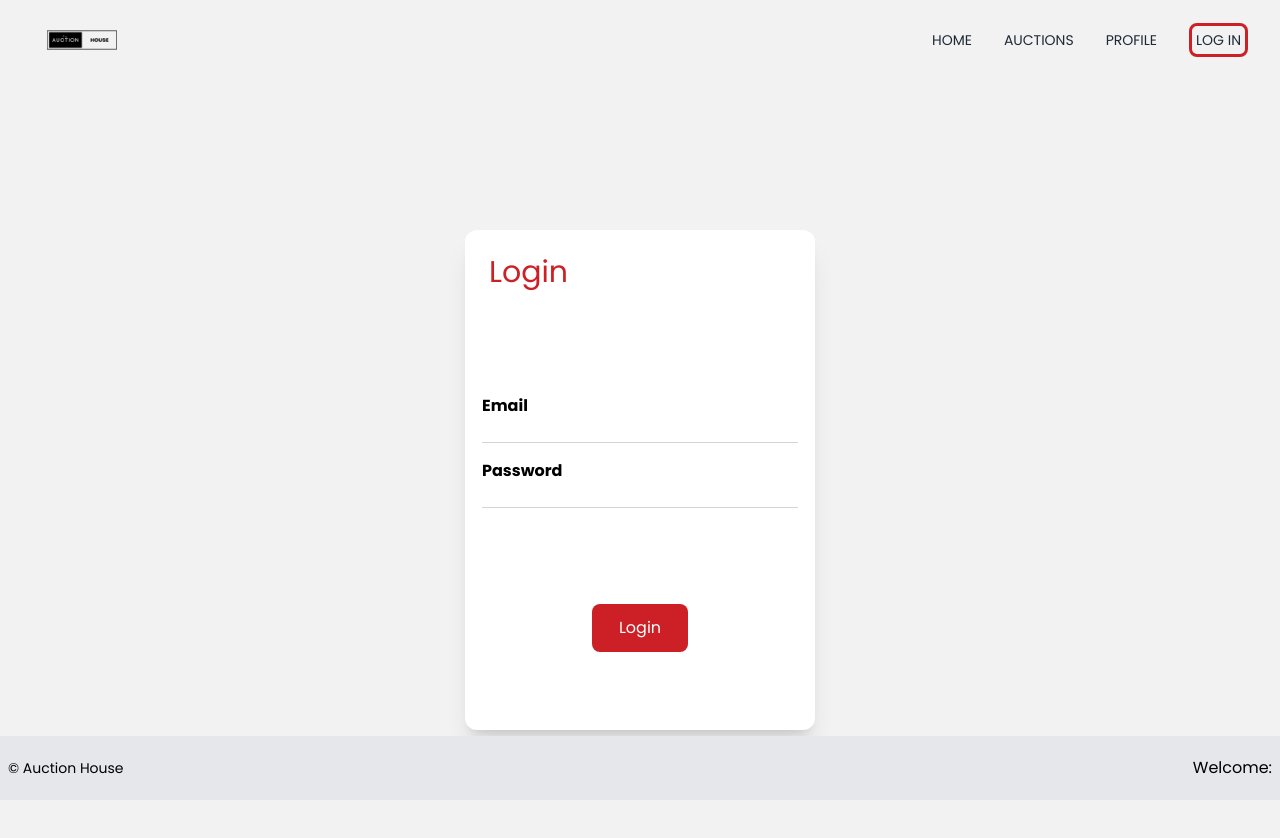
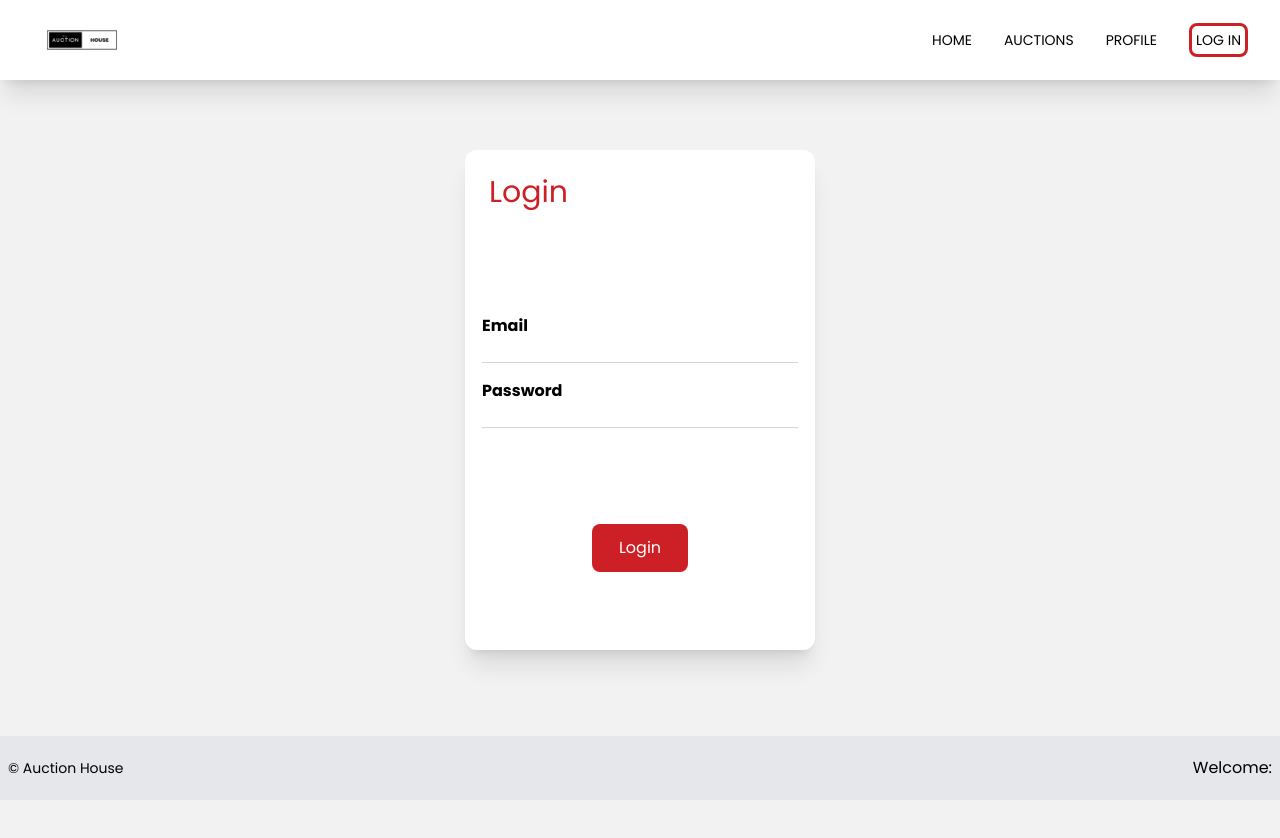
Before and after one commit to AdrianFred/projectexam2022, a Next.js app: page /auth/login in a window 1280 px wide. Shown: the top 838 px of the page. After the commit the page ends 800 px from the top, so only its background shows below. Built offline with nearby package versions, Linux system fonts and the light colour scheme; what tailwindcss-debug-screens would draw is missing.

Commit message:
Making changes to navbar, adding listing

```diff
--- a/components/Navbar.js
+++ b/components/Navbar.js
@@ -8,7 +8,7 @@ import logoImg from "../public/assets/Logo.png";
 
 const Navbar = () => {
   const [nav, setNav] = useState(false);
-  const [shadow, setShadow] = useState(false);
+  const [shadow, setShadow] = useState(true);
   const [navColor, setNavColor] = useState("#1f2937");
   const [loggedIn, setLoggedIn] = useState(false);
   const router = useRouter();
@@ -23,17 +23,6 @@ const Navbar = () => {
     setNav(!nav);
   };
 
-  useEffect(() => {
-    const handleShadow = () => {
-      if (window.scrollY >= 90) {
-        setShadow(true);
-      } else {
-        setShadow(false);
-      }
-    };
-    window.addEventListener("scroll", handleShadow);
-  }, []);
-
   const handleLogout = () => {
     localStorage.removeItem("token");
     localStorage.removeItem("credits");
@@ -43,14 +32,14 @@ const Navbar = () => {
   };
 
   return (
-    <div className={shadow ? "fixed w-full h-20 shadow-xl z-[100] bg-white" : " w-full h-20"}>
+    <div className="fixed w-full h-20 shadow-xl z-[100] bg-white">
       <div className="flex justify-between items-center w-full h-full px-8 2xl:px-16 ">
         <Link href="/">
           <Image src={logoImg} alt="/" width={100} height={100} priority />
         </Link>
         <div>
           {!loggedIn ? (
-            <ul style={{ color: `${navColor}` }} className="hidden md:flex items-center gap-8">
+            <ul className="hidden md:flex items-center gap-8 ">
               <Link href="/">
                 <li className=" text-sm uppercase hover:border-b ">Home</li>
               </Link>
@@ -65,14 +54,17 @@ const Navbar = () => {
               </Link>
             </ul>
           ) : (
-            <ul style={{ color: `${navColor}` }} className="hidden md:flex items-center gap-8">
+            <ul className="hidden md:flex items-center gap-8">
               <Link href="/">
                 <li className=" text-sm uppercase hover:border-b ">Home</li>
               </Link>
               <Link href="/auction">
                 <li className=" text-sm uppercase hover:border-b border-green">Auctions</li>
               </Link>
-              <Link href="/profile" prefetch>
+              <Link href="/listing">
+                <li className=" text-sm uppercase hover:border-b border-green">Post A Listing</li>
+              </Link>
+              <Link href="/profile">
                 <li className=" text-sm uppercase hover:border-b border-green">Profile</li>
               </Link>
               <Link href="/auth/login">
@@ -167,3 +159,172 @@ const Navbar = () => {
 };
 
 export default Navbar;
+// import React from "react";
+// import Image from "next/image";
+// import Link from "next/link";
+// import { useState, useEffect } from "react";
+// import { AiOutlineClose, AiOutlineMenu } from "react-icons/ai";
+// import { useRouter } from "next/router";
+// import logoImg from "../public/assets/Logo.png";
+
+// const Navbar = () => {
+//   const [nav, setNav] = useState(false);
+//   const [shadow, setShadow] = useState(false);
+//   const [navColor, setNavColor] = useState("#1f2937");
+//   const [loggedIn, setLoggedIn] = useState(false);
+//   const router = useRouter();
+
+//   useEffect(() => {
+//     if (localStorage.getItem("token")) {
+//       setLoggedIn(true);
+//     }
+//   }, []);
+
+//   const toggleNav = () => {
+//     setNav(!nav);
+//   };
+
+//   useEffect(() => {
+//     const handleShadow = () => {
+//       if (window.scrollY >= 90) {
+//         setShadow(true);
+//       } else {
+//         setShadow(false);
+//       }
+//     };
+//     window.addEventListener("scroll", handleShadow);
+//   }, []);
+
+//   const handleLogout = () => {
+//     localStorage.removeItem("token");
+//     localStorage.removeItem("credits");
+//     localStorage.removeItem("name");
+//     setLoggedIn(false);
+//     router.reload();
+//   };
+
+//   return (
+//     <div className={shadow ? "fixed w-full h-20 shadow-xl z-[100] bg-white" : " w-full h-20"}>
+//       <div className="flex justify-between items-center w-full h-full px-8 2xl:px-16 ">
+//         <Link href="/">
+//           <Image src={logoImg} alt="/" width={100} height={100} priority />
+//         </Link>
+//         <div>
+//           {!loggedIn ? (
+//             <ul style={{ color: `${navColor}` }} className="hidden md:flex items-center gap-8">
+//               <Link href="/">
+//                 <li className=" text-sm uppercase hover:border-b ">Home</li>
+//               </Link>
+//               <Link href="/auction">
+//                 <li className=" text-sm uppercase hover:border-b border-green">Auctions</li>
+//               </Link>
+//               <Link href="/profile">
+//                 <li className=" text-sm uppercase hover:border-b border-green">Profile</li>
+//               </Link>
+//               <Link href="/auth/login">
+//                 <li className=" text-sm uppercase border-[3px] border-green p-1 rounded-lg hover:bg-green hover:text-white ">Log in</li>
+//               </Link>
+//             </ul>
+//           ) : (
+//             <ul style={{ color: `${navColor}` }} className="hidden md:flex items-center gap-8">
+//               <Link href="/">
+//                 <li className=" text-sm uppercase hover:border-b ">Home</li>
+//               </Link>
+//               <Link href="/auction">
+//                 <li className=" text-sm uppercase hover:border-b border-green">Auctions</li>
+//               </Link>
+//               <Link href="/profile" prefetch>
+//                 <li className=" text-sm uppercase hover:border-b border-green">Profile</li>
+//               </Link>
+//               <Link href="/auth/login">
+//                 <li
+//                   onClick={handleLogout}
+//                   className=" text-sm uppercase border-[3px] border-green p-1 rounded-lg hover:bg-red-500 hover:text-white hover:border-red-500 "
+//                 >
+//                   Logout
+//                 </li>
+//               </Link>
+//             </ul>
+//           )}
+
+//           <div onClick={toggleNav} className="md:hidden">
+//             <AiOutlineMenu size={25} />
+//           </div>
+//         </div>
+//       </div>
+//       <div className={nav ? "md:hidden fixed left-0 top-0 w-full h-screen bg-black/70 z-20" : ""}>
+//         <div
+//           className={
+//             nav
+//               ? "fixed left-0 top-0 w-[100%] sm:w-[70%] h-screen bg-[#ecf0f3] p-10 ease-in duration-500"
+//               : "fixed left-[-100%] top-0 p-10 ease-in duration-500"
+//           }
+//         >
+//           <div>
+//             <div className="flex w-full items-center justify-between">
+//               <Link href="/">
+//                 <Image src={logoImg} alt="/" width={150} height={150} />
+//               </Link>
+//               <div onClick={toggleNav} className="rounded-full shadow-lg shadow-gray-400 p-3 cursor-pointer">
+//                 <AiOutlineClose size={25} />
+//               </div>
+//             </div>
+//             <div className="border-b border-gray-300 my-4">
+//               <p className="w-[85%] md:w-[90%] py-4">The #1 place to buy your dreams!</p>
+//             </div>
+//           </div>
+//           <div className="py-4 flex flex-col">
+//             <ul>
+//               <Link href="/">
+//                 <li onClick={toggleNav} className="py-4 text-sm">
+//                   Home
+//                 </li>
+//               </Link>
+//               <Link href="/auction">
+//                 <li onClick={toggleNav} className="py-4 text-sm">
+//                   Auctions
+//                 </li>
+//               </Link>
+//               <Link href="/profile">
+//                 <li onClick={toggleNav} className="py-4 text-sm">
+//                   Profile
+//                 </li>
+//               </Link>
+//             </ul>
+//             <div className="pt-10">
+//               <p className="uppercase tracking-widest text-green-500 ">Logged in as</p>
+//               <div className="flex items-center justify-around my-4 w-full ">
+//                 {!loggedIn ? (
+//                   <Link href="/auth/login">
+//                     <button onClick={toggleNav} className="py-4 px-8 bg-green rounded-xl text-white">
+//                       Log in
+//                     </button>
+//                   </Link>
+//                 ) : (
+//                   <Link href="/profile">
+//                     <button onClick={toggleNav} className="py-4 px-8 bg-green rounded-xl text-white">
+//                       Profile
+//                     </button>
+//                   </Link>
+//                 )}
+//                 {!loggedIn ? (
+//                   <Link href="/auth/register">
+//                     <button onClick={toggleNav} className="py-4 px-8 bg-green rounded-xl text-white">
+//                       Sign up
+//                     </button>
+//                   </Link>
+//                 ) : (
+//                   <button onClick={handleLogout} className="py-4 px-8 bg-red-500 rounded-xl text-white">
+//                     Log out
+//                   </button>
+//                 )}
+//               </div>
+//             </div>
+//           </div>
+//         </div>
+//       </div>
+//     </div>
+//   );
+// };
+
+// export default Navbar;
```
